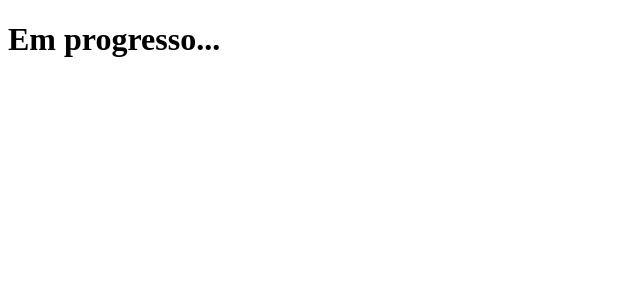
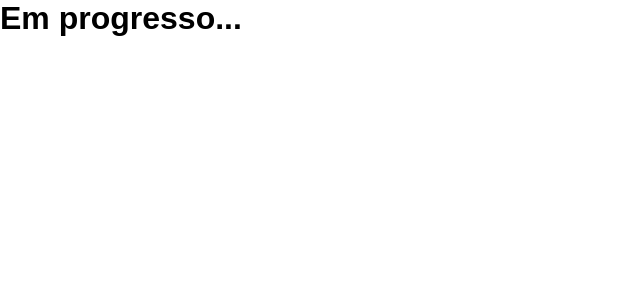
Before and after one commit to Projeto-Vincely-Proa/vincely_web, a React (Create React App) app: page / in a window 1280 px wide. Shown: the top 300 px of the page, without its empty margins (0-640 px from the left). Built offline with nearby package versions, Linux system fonts and the light colour scheme.

Commit message:
adicionando as variáveis globais do CSS

```diff
--- /dev/null
+++ b/src/global.css
@@ -0,0 +1,22 @@
+:root {
+    --color-primary: #3A5385;
+    --color-secondary: #6B7A99;
+
+    --color-background: #DDE8FF;
+    --color-surface: #FFFFFF;
+
+    --color-text-primary: #3A5385;
+    --color-text-secondary: #6B7A99;
+}
+
+
+*{
+    padding: 0;
+    margin: 0;
+    box-sizing: border-box;
+    transition: all 100ms ease-in;
+}
+
+body {
+    font-family: 'Lexend', sans-serif;
+}
--- a/src/index.js
+++ b/src/index.js
@@ -1,6 +1,7 @@
 import ReactDOM from 'react-dom/client';
 import App from './App';
 import { BrowserRouter } from 'react-router-dom';
+import './global.css';
 
 const root = ReactDOM.createRoot(document.getElementById('root'));
 
```
